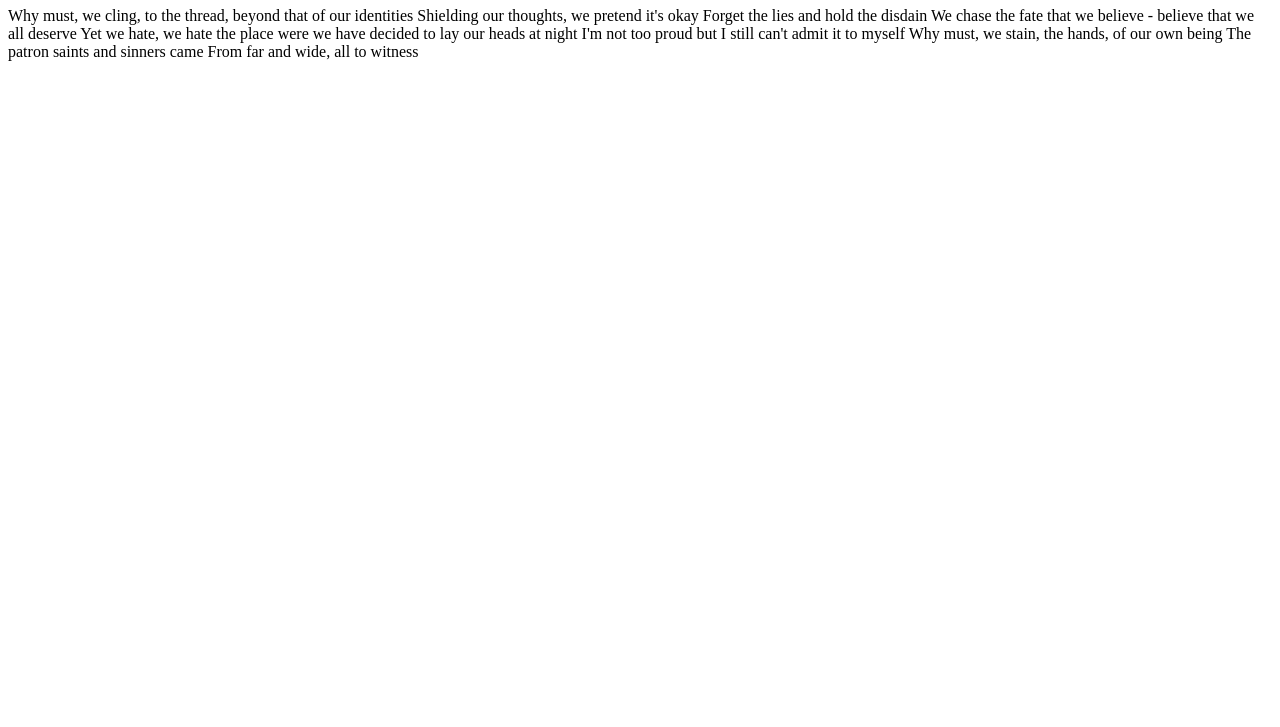
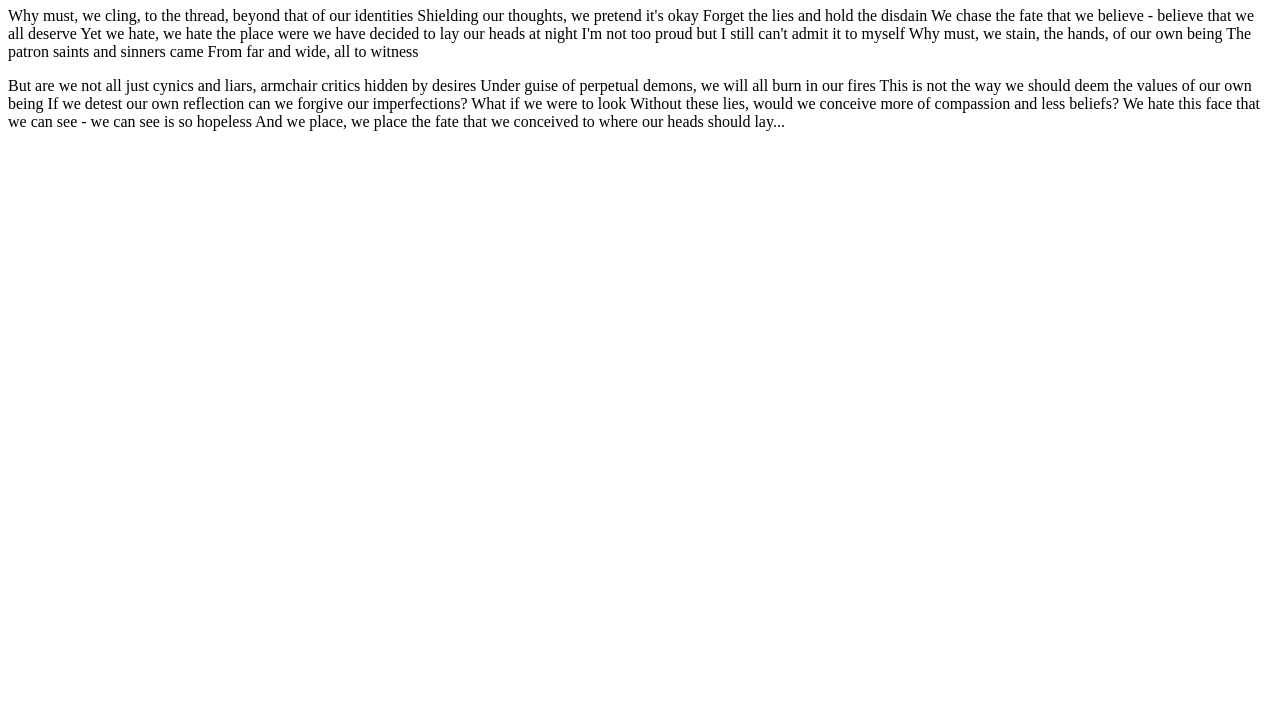
Before and after one commit to Samurai44/learning-git-2, a plain HTML site: page index.html in a window 1280 px wide. Shown: the part 73-800 px from the top of the page. Drawn offline with Linux system fonts and the light colour scheme.

Commit message:
Add second part of the song

```diff
--- a/index.html
+++ b/index.html
@@ -15,4 +15,13 @@ I'm not too proud but I still can't admit it to myself
 Why must, we stain, the hands, of our own being
 The patron saints and sinners came
 From far and wide, all to witness </p>
+    <p>But are we not all just cynics and liars, armchair critics hidden by desires
+Under guise of perpetual demons, we will all burn in our fires
+This is not the way we should deem the values of our own being
+If we detest our own reflection can we forgive our imperfections?
+What if we were to look
+Without these lies, would we conceive
+more of compassion and less beliefs?
+We hate this face that we can see - we can see is so hopeless
+      And we place, we place the fate that we conceived to where our heads should lay...</p>
   </body>
```
